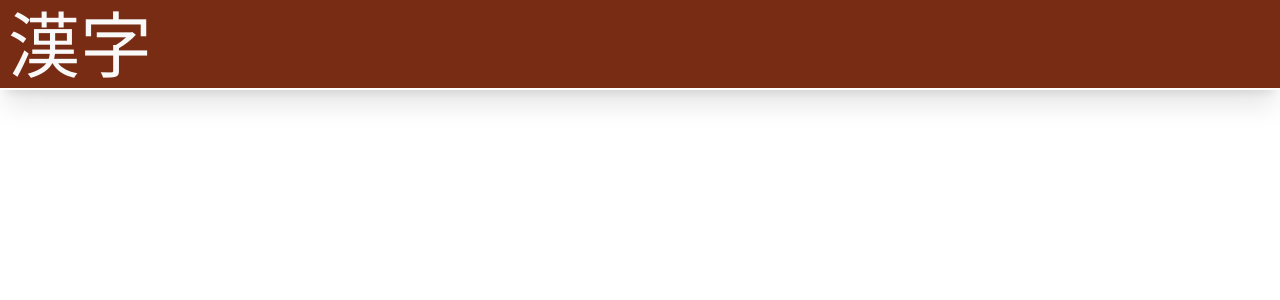
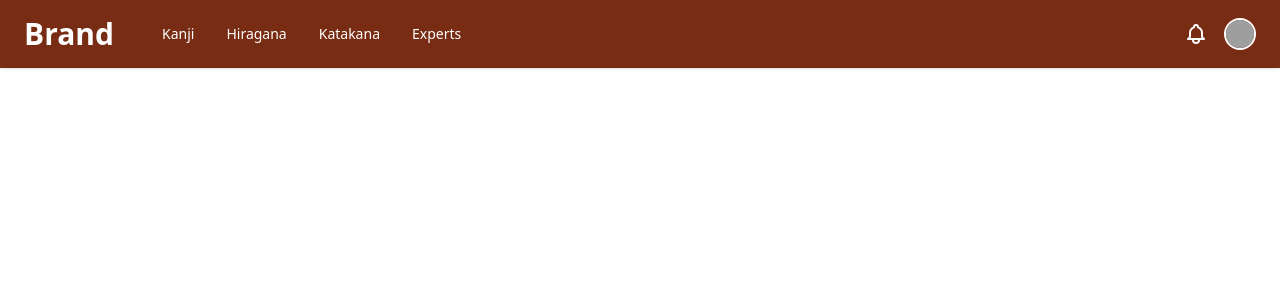
Before and after one commit to rubeniriso/kangym, a React (Create React App) app: page / in a window 1280 px wide. Shown: the top 300 px of the page. Built offline with nearby package versions, Linux system fonts and the light colour scheme; no server answers; grey boxes are pictures that could not be loaded.

Commit message:
[#4] - Header update

```diff
--- a/src/components/Header.js
+++ b/src/components/Header.js
@@ -1,8 +1,107 @@
-function Header() {
+import { useNavigate } from "react-router-dom";
+
+export default function Header() {
+  const navigate = useNavigate();
+
   return (
-    <header className="top-0 w-full fixed p-2 text-7xl text-cultured-100 bg-wine-100 border-white border-b-2 shadow-xl">
-      <h1>漢字</h1>
-    </header>
+    <nav className="fixed w-screen bg-wine-100 shadow dark:bg-gray-800">
+      <div className="container px-6 py-4 mx-auto">
+        <div className="md:flex md:items-center md:justify-between">
+          <div className="flex items-center justify-between">
+            <div className="text-xl font-semibold text-white">
+              <a
+                className="text-2xl font-bold text-white transition-colors duration-200 transform dark:text-white lg:text-3xl hover:text-gray-700 dark:hover:text-gray-300"
+                href="#"
+              >
+                Brand
+              </a>
+            </div>
+
+            {/*<!-- Mobile menu button -->*/}
+            <div className="flex md:hidden">
+              <button
+                type="button"
+                className="text-white dark:text-gray-200 hover:text-gray-600 dark:hover:text-gray-400 focus:outline-none focus:text-gray-600 dark:focus:text-gray-400"
+                aria-label="toggle menu"
+              >
+                <svg viewBox="0 0 24 24" className="w-6 h-6 fill-current">
+                  <path
+                    fillRule="evenodd"
+                    d="M4 5h16a1 1 0 0 1 0 2H4a1 1 0 1 1 0-2zm0 6h16a1 1 0 0 1 0 2H4a1 1 0 0 1 0-2zm0 6h16a1 1 0 0 1 0 2H4a1 1 0 0 1 0-2z"
+                  ></path>
+                </svg>
+              </button>
+            </div>
+          </div>
+
+          {/*<!-- Mobile Menu open: "block", Menu closed: "hidden" -->*/}
+          <div className="flex-1 md:flex md:items-center md:justify-between">
+            <div className="flex flex-col -mx-4 md:flex-row md:items-center md:mx-8">
+              <button
+                href="#"
+                className="px-2 py-1 mx-2 mt-2 text-sm font-medium text-white transition-colors duration-200 transform rounded-md md:mt-0 dark:text-gray-200 hover:bg-gray-300 dark:hover:bg-gray-700"
+              >
+                Kanji
+              </button>
+              <a
+                href="#"
+                className="px-2 py-1 mx-2 mt-2 text-sm font-medium text-white transition-colors duration-200 transform rounded-md md:mt-0 dark:text-gray-200 hover:bg-gray-300 dark:hover:bg-gray-700"
+              >
+                Hiragana
+              </a>
+              <a
+                href="#"
+                className="px-2 py-1 mx-2 mt-2 text-sm font-medium text-white transition-colors duration-200 transform rounded-md md:mt-0 dark:text-gray-200 hover:bg-gray-300 dark:hover:bg-gray-700"
+              >
+                Katakana
+              </a>
+              <a
+                href="#"
+                className="px-2 py-1 mx-2 mt-2 text-sm font-medium text-white transition-colors duration-200 transform rounded-md md:mt-0 dark:text-gray-200 hover:bg-gray-300 dark:hover:bg-gray-700"
+              >
+                Experts
+              </a>
+            </div>
+
+            <div className="flex items-center mt-4 md:mt-0">
+              <button
+                onClick={navigate("/study/kanji")}
+                className="hidden mx-4 text-white transition-colors duration-200 transform md:block dark:text-gray-200 hover:text-gray-700 dark:hover:text-gray-400 focus:text-gray-700 dark:focus:text-gray-400 focus:outline-none"
+                aria-label="show notifications"
+              >
+                <svg
+                  className="w-6 h-6"
+                  viewBox="0 0 24 24"
+                  fill="none"
+                  xmlns="http://www.w3.org/2000/svg"
+                >
+                  <path
+                    d="M15 17H20L18.5951 15.5951C18.2141 15.2141 18 14.6973 18 14.1585V11C18 8.38757 16.3304 6.16509 14 5.34142V5C14 3.89543 13.1046 3 12 3C10.8954 3 10 3.89543 10 5V5.34142C7.66962 6.16509 6 8.38757 6 11V14.1585C6 14.6973 5.78595 15.2141 5.40493 15.5951L4 17H9M15 17V18C15 19.6569 13.6569 21 12 21C10.3431 21 9 19.6569 9 18V17M15 17H9"
+                    stroke="currentColor"
+                    strokeWidth="2"
+                    strokeLinecap="round"
+                    strokeLinejoin="round"
+                  />
+                </svg>
+              </button>
+
+              <button
+                type="button"
+                className="flex items-center focus:outline-none"
+                aria-label="toggle profile dropdown"
+              >
+                <div className="w-8 h-8 overflow-hidden border-2 border-white rounded-full">
+                  <img
+                    src="https://images.unsplash.com/photo-1517841905240-472988babdf9?ixlib=rb-1.2.1&ixid=eyJhcHBfaWQiOjEyMDd9&auto=format&fit=crop&w=334&q=80"
+                    className="object-cover w-full h-full"
+                    alt="avatar"
+                  />
+                </div>
+              </button>
+            </div>
+          </div>
+        </div>
+      </div>
+    </nav>
   );
 }
-export default Header;
```
